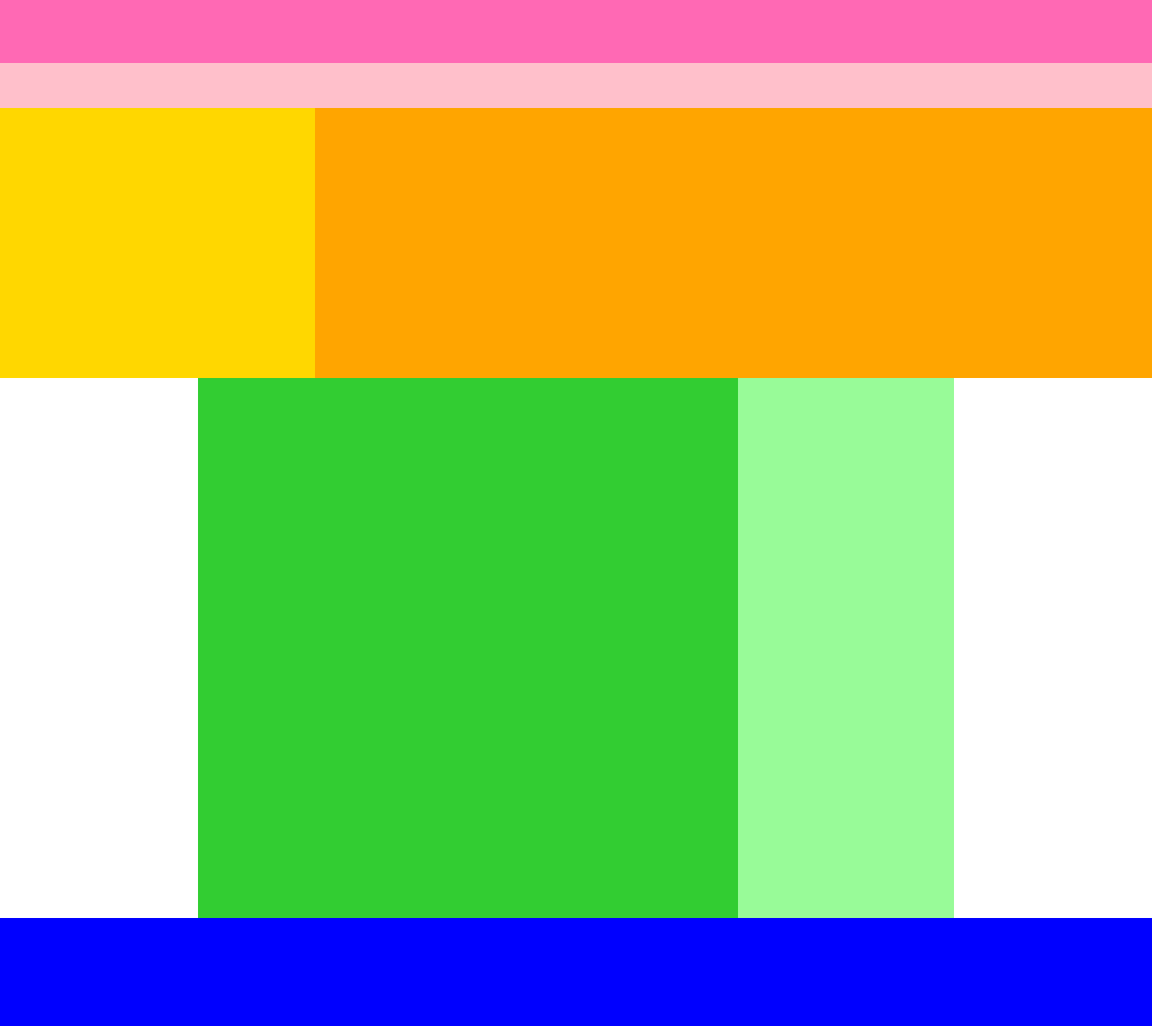
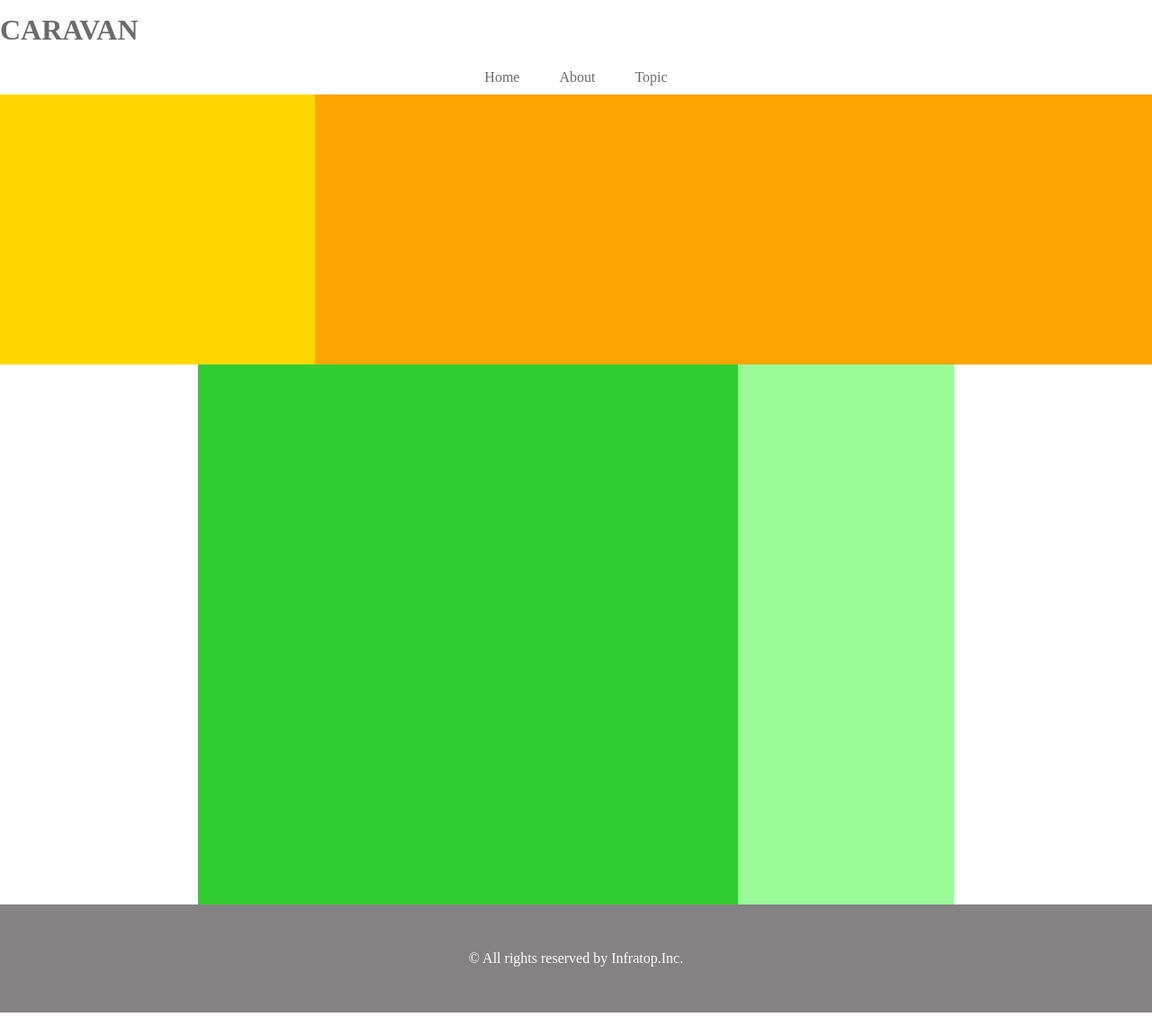
Before and after one commit to usshiy/Caravan, a plain HTML site: page index.html in a window 1280 px wide. Shown: the whole page at 90% size. Drawn offline with Linux system fonts and the light colour scheme.

Commit message:
[add]header and footer

```diff
--- a/index.html
+++ b/index.html
@@ -7,10 +7,23 @@
      <title>CARAVAN</title>
   </head>
   <body>
-<div class="header">
-    <div class="header-top"></div>
-    <div class="header-bottom"></div>
-</div>
+<header>
+    <h1 class="heading">
+        <a href="index.html">
+        CARAVAN
+        </a>
+    </h1>
+</header>
+
+<nav>
+    <ul class="nav-list">
+        <li class="nav-list-item">
+            <a href="index.html">Home</a>
+        </li>
+        <li class="nav-list-item">About</li>
+        <li class="nav-list-item">Topic</li>
+    </ul>
+</nav>
 <div class="main-visual">
     <div class="main-visual-content"></div>
 </div>
@@ -18,7 +31,9 @@
     <div class="blog"></div>
     <div class="slidebar"></div>
 </div>
-<div class="footer"></div>
+<footer>
+     <p class="footer-text">© All rights reserved by Infratop.Inc.</p>
+</footer>
 
   </body>
 </html>
--- a/style.css
+++ b/style.css
@@ -3,18 +3,30 @@
   margin: 0;
   padding: 0;
   box-sizing: border-box;
+  color: #6c6b6b;
+}
+a {
+  text-decoration: none;
 }
 
-.header{
-  width:100%;
-  height:120px;
-  background-color:red;
+header{
+  width:90%;
+  padding:15px 0;
+  mergin:0 auto;
 }
 
-.header-top{
-  width:100%;
-  height:70px;
-  background-color:hotpink;
+header.heading{
+  font-size:32px;
+}
+.nav-list{
+  text-align:center;/*画像やテキストの行ぞろえを設定。left,center,rightがある。*/
+  padding:10px 0;
+  margin:0 auto;
+}
+.nav-list-item {
+  list-style: none; /*箇条書きリスト行頭のスタイルを設定。squareやcircleがあるが今回は何も表示しないnone */
+  display: inline-block;/*要素の表示形式を設定。上から積み重ねるblock,テキストと同じように横並びになるinline,横並びかつblockのようにpaddingなどが設定できるinlineblockがある。*/
+  margin: 0 20px;
 }
 .header-bottom{
   width:100%;
@@ -47,8 +59,13 @@
   height:600px;
   background-color:palegreen;
 }
-.footer{
+footer{
   width:100%;
   height:120px;
-  background-color:blue;
+  text-align:center;
+  line-height:120px;
+  background-color: #848282;
 }
+.footer-text{
+  color:#fff;
+}
```
